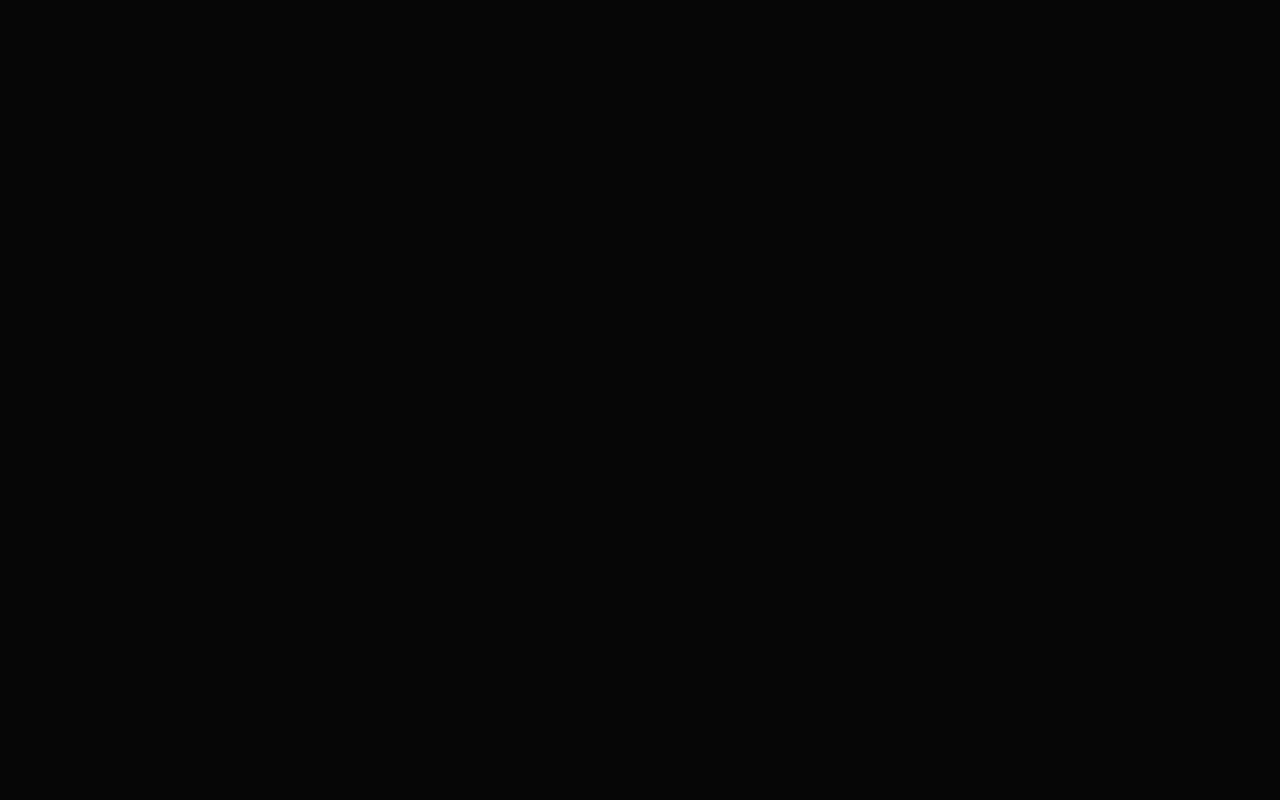
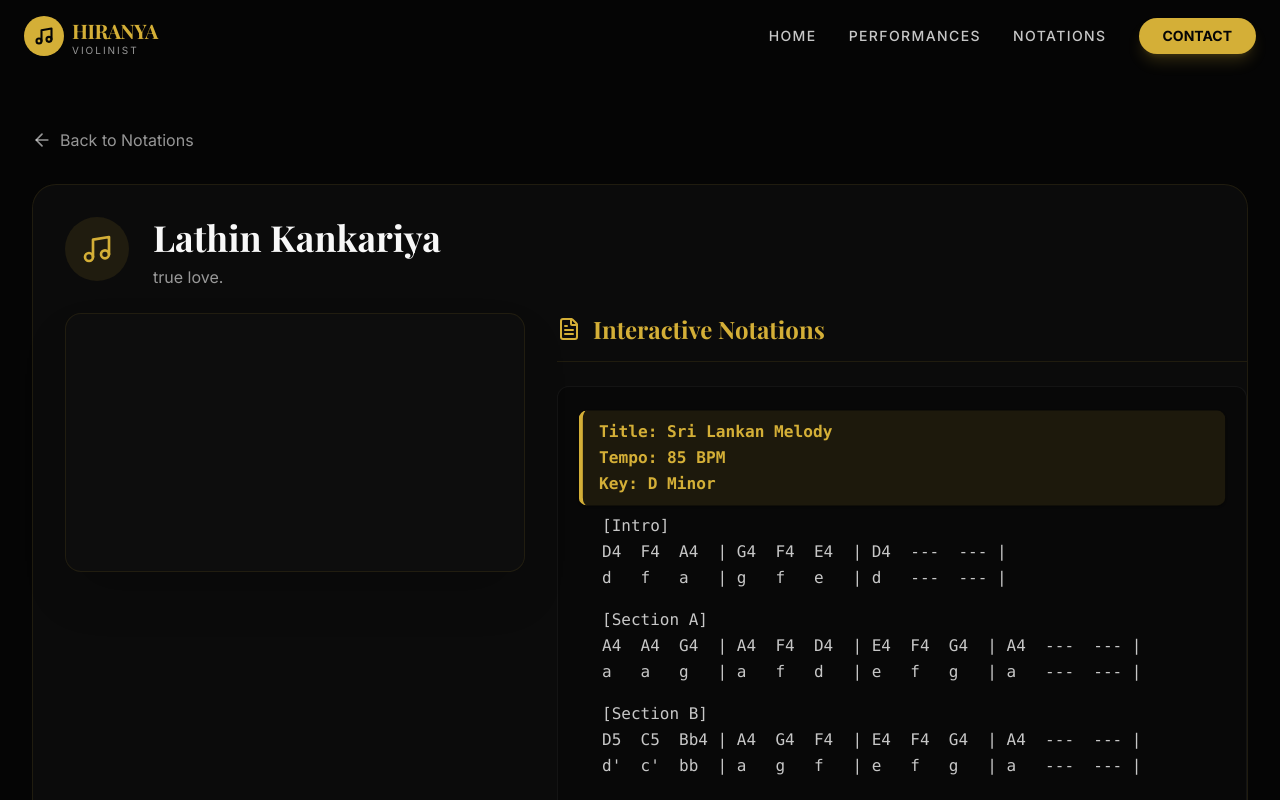
Before and after one commit to hiranyaviolin/hiranya-thathsarani, a Next.js app in the folder hiranya-music/: page /notations/id2 in a window 1280 px wide. Before the commit this address had no page. Shown: the top 800 px of the page. Built offline with nearby package versions, Linux system fonts and the light colour scheme; a web font is replaced by a local one.

Commit message:
temp notation

```diff
--- a/hiranya-music/src/app/notations/[slug]/page.tsx
+++ b/hiranya-music/src/app/notations/[slug]/page.tsx
@@ -26,18 +26,18 @@ export default async function NotationDetailPage({ params }: NotationDetailPageP
     }
 
     return (
-        <main className="min-h-screen pt-32 pb-20 px-6 md:px-12 lg:px-24">
-            <div className="max-w-7xl mx-auto">
+        <main className="min-h-screen pt-32 pb-20 px-4 md:px-6 lg:px-8">
+            <div className="max-w-[98%] xl:max-w-[1600px] mx-auto">
                 <Link
                     href="/notations"
-                    className="inline-flex items-center space-x-2 text-foreground/60 hover:text-gold-primary transition-colors mb-12 group"
+                    className="inline-flex items-center space-x-2 text-foreground/60 hover:text-gold-primary transition-colors mb-8 group"
                 >
                     <ArrowLeft size={20} className="transform group-hover:-translate-x-1 transition-transform" />
                     <span>Back to Notations</span>
                 </Link>
 
-                <div className="glass p-6 md:p-8 lg:p-12 rounded-3xl border border-gold-primary/20">
-                    <div className="flex flex-col md:flex-row items-center md:items-start space-y-6 md:space-y-0 md:space-x-6 mb-8 text-center md:text-left">
+                <div className="glass p-4 md:p-6 lg:p-8 rounded-3xl border border-gold-primary/20">
+                    <div className="flex flex-col md:flex-row items-center md:items-start space-y-4 md:space-y-0 md:space-x-6 mb-6 text-center md:text-left">
                         <div className="w-20 h-20 md:w-16 md:h-16 rounded-full bg-gold-primary/10 flex items-center justify-center text-gold-primary shrink-0">
                             <Music size={32} />
                         </div>
--- a/hiranya-music/src/components/notations/NotationSyncPlayer.tsx
+++ b/hiranya-music/src/components/notations/NotationSyncPlayer.tsx
@@ -43,7 +43,7 @@ export default function NotationSyncPlayer({ notation }: NotationSyncPlayerProps
     };
 
     return (
-        <div className="grid grid-cols-1 lg:grid-cols-2 gap-8 lg:gap-12 items-start">
+        <div className="grid grid-cols-1 lg:grid-cols-[40%_60%] gap-6 lg:gap-8 items-start">
             {/* Video Player - Sticky on large screens */}
             {notation.videoId && (
                 <div className="lg:sticky lg:top-32 w-full aspect-video rounded-2xl overflow-hidden glass border border-white/5 relative z-10 shadow-2xl">
@@ -76,7 +76,7 @@ export default function NotationSyncPlayer({ notation }: NotationSyncPlayerProps
                     <h2 className="text-2xl font-serif font-bold">Interactive Notations</h2>
                 </div>
 
-                <div className="bg-background/40 rounded-xl p-8 border border-white/5 font-mono text-sm md:text-base leading-relaxed text-foreground/80 lg:max-h-[70vh] overflow-y-auto scroll-smooth [-ms-overflow-style:none] [scrollbar-width:none] [&::-webkit-scrollbar]:hidden">
+                <div className="bg-background/40 rounded-xl p-4 md:p-6 border border-white/5 font-mono text-sm md:text-base leading-relaxed text-foreground/80 lg:max-h-[70vh] overflow-y-auto scroll-smooth [-ms-overflow-style:none] [scrollbar-width:none] [&::-webkit-scrollbar]:hidden">
                     {notation.notationLines.map((line, index) => {
                         const isActive = currentTime >= line.startTime && currentTime < line.endTime;
 
@@ -84,7 +84,7 @@ export default function NotationSyncPlayer({ notation }: NotationSyncPlayerProps
                             <div
                                 key={index}
                                 onClick={() => handleLineClick(line.startTime)}
-                                className={`whitespace-pre-wrap py-2 px-4 rounded-lg cursor-pointer transition-all duration-300 border-l-4 ${
+                                className={`whitespace-pre-wrap py-2 px-2 md:px-4 rounded-lg cursor-pointer transition-all duration-300 border-l-4 ${
                                     isActive
                                     ? 'bg-gold-primary/10 border-gold-primary text-gold-primary font-bold shadow-sm scale-[1.01]'
                                     : 'border-transparent hover:bg-white/5 hover:border-white/10'
--- a/hiranya-music/src/constants/notations.ts
+++ b/hiranya-music/src/constants/notations.ts
@@ -15,10 +15,34 @@ export interface Notation {
 
 export const NOTATIONS_DATA: Notation[] = [
     {
-        id: "sample-notation",
-        title: "Sri Lankan Melody - Sample Notation",
+        id: "latin-kankariya",
+        title: "Latin Kankariya",
         imageUrl: "https://images.unsplash.com/photo-1507838153414-b4b713384a76?q=80&w=1000&auto=format&fit=crop",
-        description: "A beautiful fusion of traditional melodies transcribed for violin.",
+        description: "Latin Kankariya is a traditional Sri Lankan folk song that tells the story of a young woman's journey to find true love.",
+        videoId: "gYN6r4cwV28",
+        // https://youtu.be/gYN6r4cwV28?si=xVsN43zsgW2_3U1C
+        notationLines: [
+            { startTime: 0, endTime: 0.03, text: "Starting...\n" },
+            { startTime: 0.03, endTime: 0.07, text: "[Intro]\n++ සරි රිරි රිරි  | සරි මරි -- රිරි  | සරි මරි -- රිරි |ස- රිප මග රි- |\n" },
+            { startTime: 0.07, endTime: 0.12, text: "[Section A]\n-- සරි රිරි රිරි  | සරි මරි -- රි-  | ස- රි- ම- රි-  | -- රිප මග රිස |\n" },
+            { startTime: 0.12, endTime: 0.16, text: "[Section B]\n++ සරි රිරි රිරි | සරි මරි -- රිරි  | සරි මරි -- රිරි  | ස- රිප මග රි- |\n" },
+            { startTime: 0.16, endTime: 0.19, text: "[Ending]\n-- සරි රිරි රිරි  | සරි මරි -- රි- |සරි -- -- -ධ  |\n" },
+            { startTime: 0.19, endTime: 0.23, text: "[Ending]\nප- ධ- ම- ප-  | ධ- -- -- -- |-- -- ධ- ස-  | ධ- -- -- ග-  |\n" },
+            { startTime: 0.23, endTime: 0.27, text: "[Ending]\nරි- ග- ස- රි-  | ප- -- -- -- |ගප -ධ නිධ -ප  | ම- ග- -- ග-  |\n" },
+            { startTime: 0.27, endTime: 0.31, text: "[Ending]\nරි- ග- ස- රි-  | රිප මග රි- -- |-- -- ප- --  | ම- -ග -- -ස  |\n" },
+            { startTime: 0.31, endTime: 0.35, text: "[Ending]\nස- රි- පම ගරි  | රි- -- -- -- |-- -- -- --  | -- -- -- -ධ  |\n" },
+            { startTime: 0.35, endTime: 0.39, text: "[Ending]\nප- ධ- ම- ප-  | ධ- -- -- -- |-- -- ධ- ස-  | ධ- -- -- ග-  |\n" },
+            { startTime: 0.39, endTime: 0.43, text: "[Ending]\nරි- ග- ස- රි-  | ප- -- -- -- |ගප -ධ නිධ -ප  | ම- ග- -- ග-  |\n" },
+            { startTime: 0.43, endTime: 0.47, text: "[Ending]\nරි- ග- ස- රි-  | රිප මග රි- -- |-- ධස රිම ධප  | ම- -ග -- -ස  |\n" },
+            { startTime: 0.47, endTime: 0.51, text: "[Ending]\nස- රි- ම- ග-  | පම ගරි -- -- |-- -- -- --  | -- -- -- --  |\n" }
+        ],
+    },
+
+    {
+        id: "id2",
+        title: "Lathin Kankariya",
+        imageUrl: "https://images.unsplash.com/photo-1507838153414-b4b713384a76?q=80&w=1000&auto=format&fit=crop",
+        description: "true love.",
         videoId: "dQw4w9WgXcQ", // Replace with real YouTube video ID
         notationLines: [
             { startTime: 0, endTime: 5, text: "Title: Sri Lankan Melody\nTempo: 85 BPM\nKey: D Minor\n" },
```
